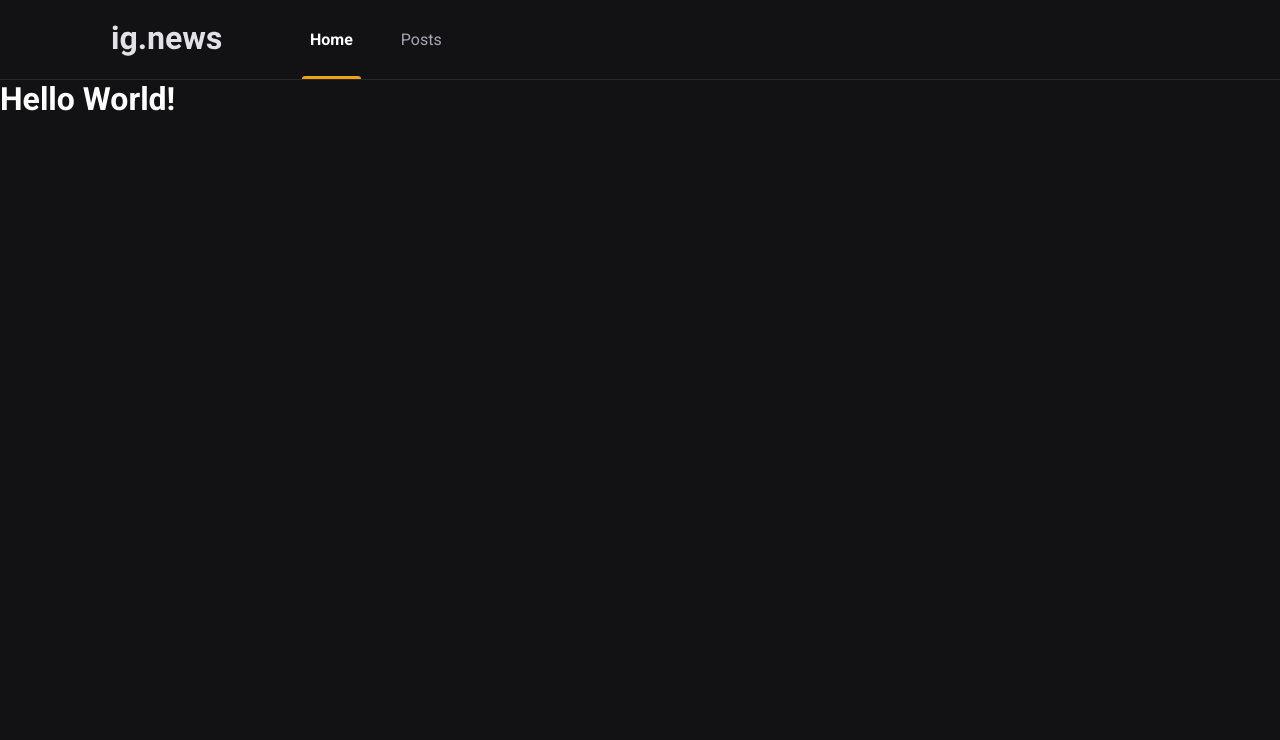
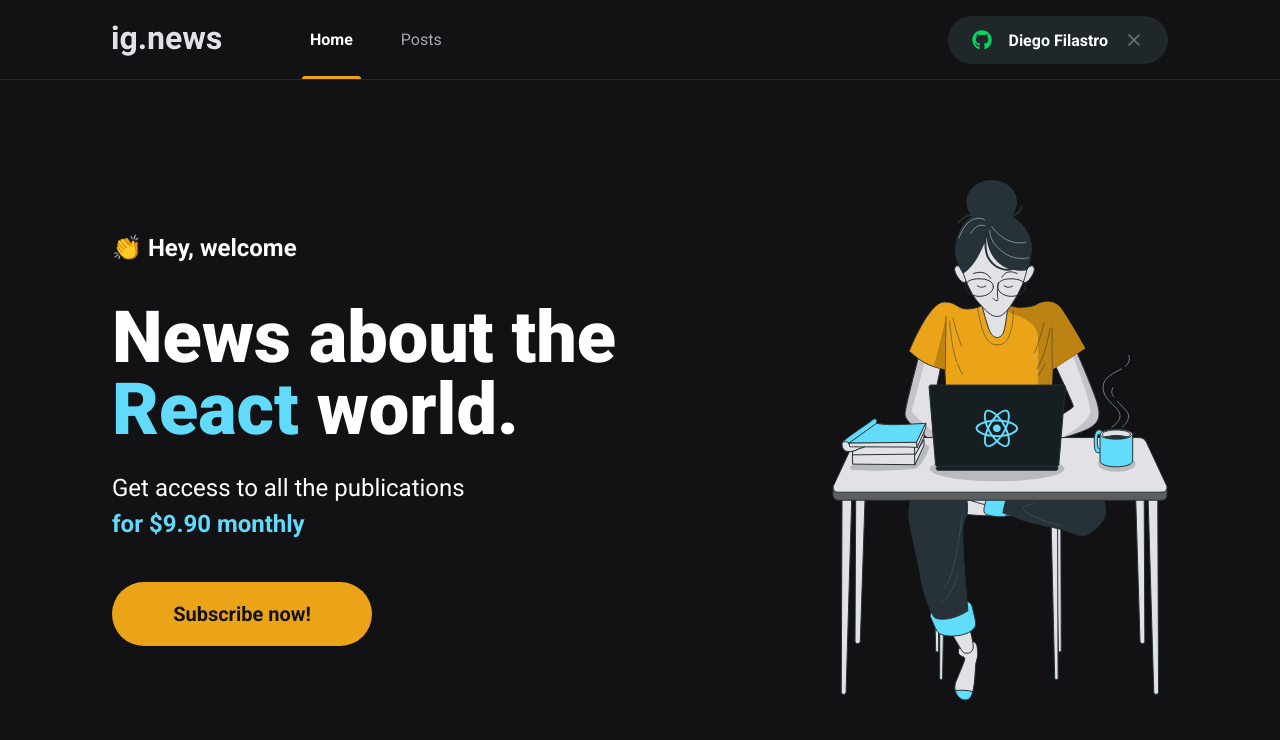
Before and after one commit to dfilastro/Rocketseat-Ignite-React-Chapter-3-ignews, a Next.js app: page / in a window 1280 px wide. Shown: the top 740 px of the page. Built offline with nearby package versions, Linux system fonts and the light colour scheme; a web font is replaced by a local one.

Commit message:
created some components and completed home page

```diff
--- a/package.json
+++ b/package.json
@@ -12,6 +12,7 @@
     "next": "12.1.0",
     "react": "17.0.2",
     "react-dom": "17.0.2",
+    "react-icons": "^4.3.1",
     "sass": "^1.49.9"
   },
   "devDependencies": {
--- a/src/components/Header/index.tsx
+++ b/src/components/Header/index.tsx
@@ -1,3 +1,4 @@
+import { SignInButton } from '../SignInButton';
 import styles from './styles.module.scss';
 
 export function Header() {
@@ -9,6 +10,8 @@
           <a className={styles.active}>Home</a>
           <a>Posts</a>
         </nav>
+
+        <SignInButton />
       </div>
     </header>
   );
--- a/src/components/Header/styles.module.scss
+++ b/src/components/Header/styles.module.scss
@@ -51,4 +51,8 @@
       }
     }
   }
+
+  button {
+    margin-left: auto;
+  }
 }
--- /dev/null
+++ b/src/components/SignInButton/index.tsx
@@ -0,0 +1,21 @@
+import { FaGithub } from 'react-icons/fa';
+import { FiX } from 'react-icons/fi';
+
+import styles from './styles.module.scss';
+
+export function SignInButton() {
+  const isUserLoggedIn = true;
+
+  return isUserLoggedIn ? (
+    <button type='button' className={styles.signInButton}>
+      <FaGithub color='#04d361' />
+      Diego Filastro
+      <FiX color='#737380' className={styles.closeIcon} />
+    </button>
+  ) : (
+    <button type='button' className={styles.signInButton}>
+      <FaGithub color='#eba417' />
+      Sign in with GitHub
+    </button>
+  );
+}
--- /dev/null
+++ b/src/components/SignInButton/styles.module.scss
@@ -0,0 +1,34 @@
+.signInButton {
+  height: 3rem;
+  border-radius: 3rem; //max rounded as it possible
+  background: var(--grey-850);
+  border: 0;
+  padding: 0 1.5rem;
+
+  display: flex;
+  align-items: center;
+  justify-content: center;
+
+  color: var(--white);
+  font-weight: bold;
+
+  //icon styles
+  svg {
+    width: 20px;
+    height: 20px;
+  }
+
+  svg:first-child {
+    margin-right: 1rem;
+  }
+
+  svg.closeIcon {
+    margin-left: 1rem;
+  }
+
+  transition: filter 0.2s;
+
+  &:hover {
+    filter: brightness(0.8);
+  }
+}
--- /dev/null
+++ b/src/components/SubscribeButton/index.tsx
@@ -0,0 +1,9 @@
+import styles from './styles.module.scss';
+
+export function SubscribeButton() {
+  return (
+    <button type='button' className={styles.subscribeButton}>
+      Subscribe now!
+    </button>
+  );
+}
--- /dev/null
+++ b/src/components/SubscribeButton/styles.module.scss
@@ -0,0 +1,20 @@
+.subscribeButton {
+  width: 260px;
+  height: 4rem;
+  border: 0;
+  border-radius: 2rem;
+  background: var(--yellow-500);
+  color: var(--grey-900);
+  font-size: 1.25rem; //20px
+  font-weight: bold;
+
+  display: flex;
+  align-items: center;
+  justify-content: center;
+
+  transition: filter 0.2s;
+
+  &:hover {
+    filter: brightness(0.8);
+  }
+}
--- /dev/null
+++ b/src/pages/home.module.scss
@@ -0,0 +1,45 @@
+.contentContainer {
+  max-width: 1120px;
+  margin: 0 auto;
+  padding: 0 2rem;
+  height: calc(100vh - 5rem); //discounts the header`s 5rem, this way the conntent remains centralized
+
+  display: flex;
+  align-items: center;
+  justify-content: space-between;
+}
+
+.hero {
+  max-width: 600px;
+
+  > span {
+    font-size: 1.5rem;
+    font-weight: bold;
+  }
+
+  h1 {
+    font-size: 4.5rem;
+    line-height: 4.5rem;
+    font-weight: 900;
+    margin-top: 2.5rem;
+
+    span {
+      color: var(--cyan-500);
+    }
+  }
+
+  p {
+    font-size: 1.5rem; //24px
+    line-height: 2.25rem; //36px
+    margin-top: 1.5rem; //24px
+
+    span {
+      color: var(--cyan-500);
+      font-weight: bold;
+    }
+  }
+
+  button {
+    margin-top: 2.5rem; //40px
+  }
+}
--- a/src/pages/index.tsx
+++ b/src/pages/index.tsx
@@ -1,12 +1,27 @@
 import Head from 'next/head';
+import { SubscribeButton } from '../components/SubscribeButton';
+import styles from './home.module.scss';
 
 export default function Home() {
   return (
     <>
       <Head>
-        <title>Inicio | ig.news</title>
+        <title>Home | ig.news</title>
       </Head>
-      <h1>Hello World!</h1>
+      <main className={styles.contentContainer}>
+        <section className={styles.hero}>
+          <span>👏 Hey, welcome</span>
+          <h1>
+            News about the <span>React</span> world.
+          </h1>
+          <p>
+            Get access to all the publications <br />
+            <span>for $9.90 monthly</span>
+          </p>
+          <SubscribeButton />
+        </section>
+        <img src='/images/avatar.svg' alt='girl coding' />
+      </main>
     </>
   );
 }
--- a/src/styles/global.scss
+++ b/src/styles/global.scss
@@ -10,6 +10,7 @@
   --grey-100: #e1e1e6;
   --grey-300: #a8a8b3;
   --grey-800: #29292e;
+  --grey-850: #1f2729;
   --grey-900: #121214;
 
   --cyan-500: #61dafb;
```
Also changed, not shown: 1 other file (tests, documents, lock files or other folders).
